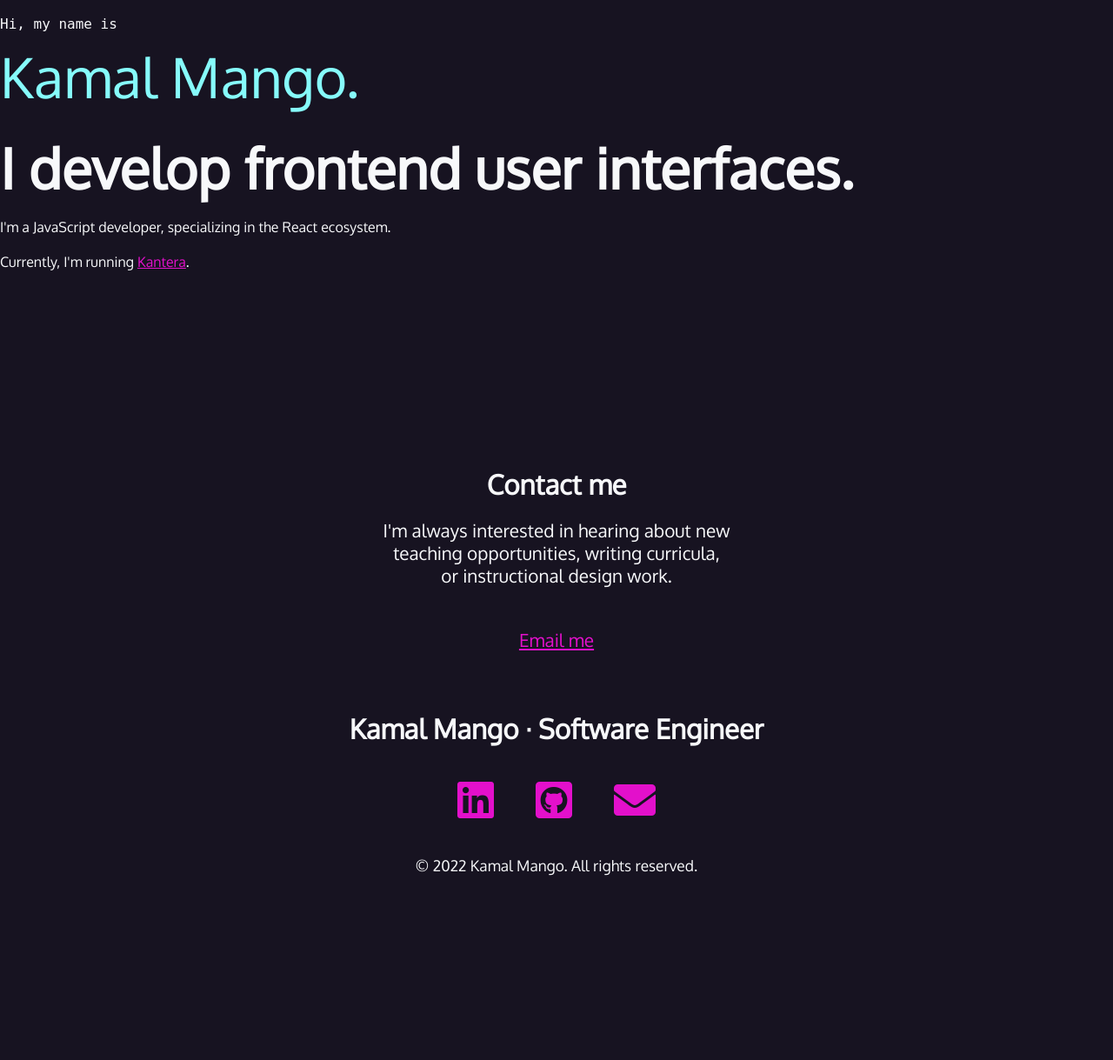
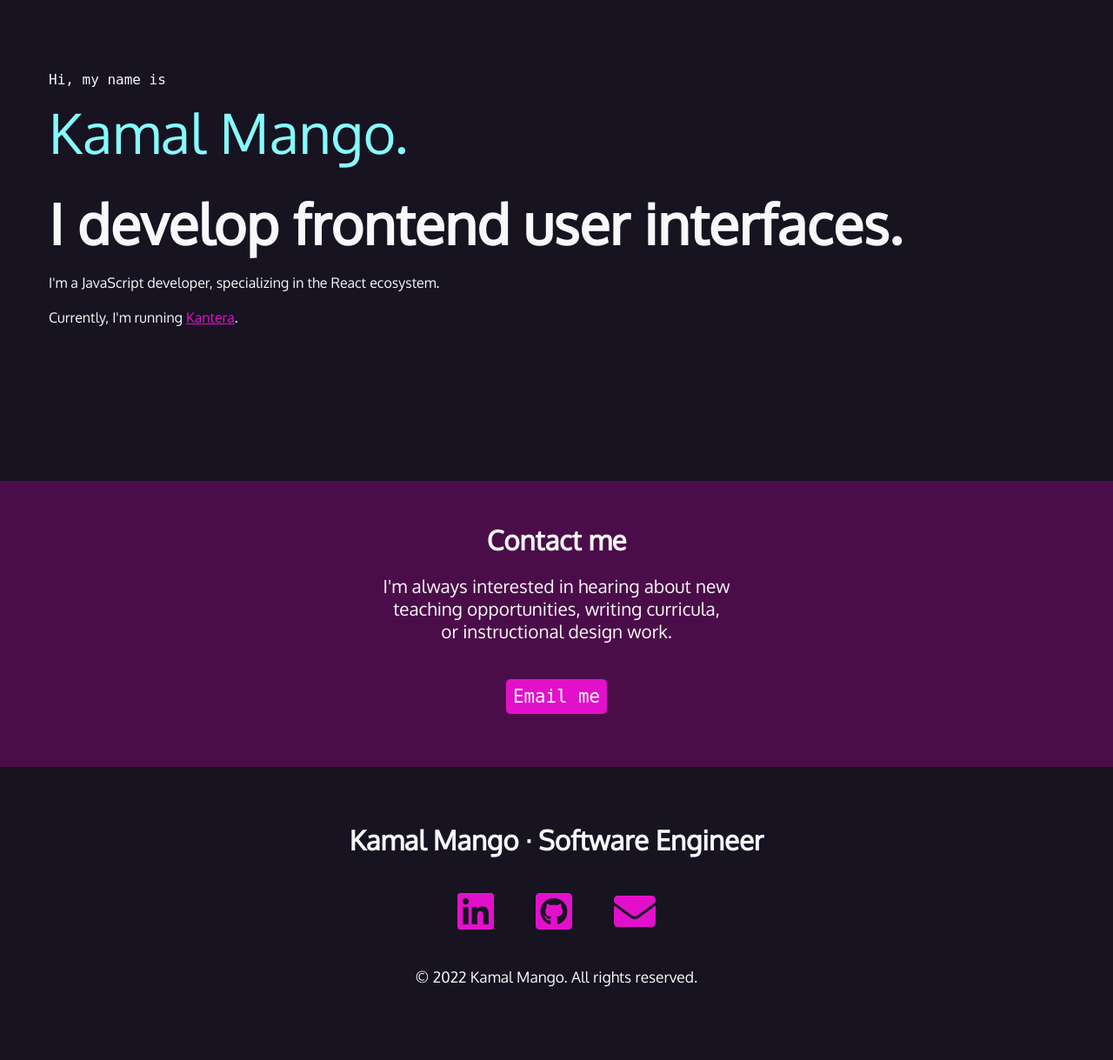
Before and after one commit to kamalmango/portfolio, a PHP site: page / in a window 1280 px wide. Shown: the part 67-1286 px from the top of the page at 87% size. Before the commit the page ends 1074 px from the top, so only its background shows below. Run offline with PHP 8.4, Linux system fonts and the light colour scheme; some web fonts are replaced.

Commit message:
fix styling

```diff
--- a/css/style.css
+++ b/css/style.css
@@ -42,9 +42,17 @@ a:hover {
   color: var(--hotmag);
   text-decoration: none;
 }
+
+/* background color divs */
+.section-plum {
+  background-color: var(--plum);
+}
+
 /* intro styles */
 #intro {
-  padding-bottom: 10rem;
+  padding: 4rem 1rem 10rem 1rem;
+  max-width: 1200px;
+  margin: 0 auto;
 }
 
 #intro p {
@@ -130,6 +138,8 @@ nav [class*="fa-"]:hover {
   color: white;
   padding: 0.5rem;
   border-radius: 5px;
+  font-family: var(--mono);
+  text-decoration: none;
 }
 
 .button:hover {
@@ -139,6 +149,7 @@ nav [class*="fa-"]:hover {
 /* footer section */
 footer {
     text-align: center;
+    padding: 4rem 0;
 }
 footer ul {
     list-style-type: none;
--- a/index.html
+++ b/index.html
@@ -51,13 +51,15 @@
   </section>
 
   <!-- contact -->
+  <div class="section-plum">
     <section id="contact">
       <h2>Contact me</h2>
       <p>
         I'm always interested in hearing about new teaching opportunities, writing curricula, or instructional design work.
       </p>
-    <p><a href="mailto:kamal.mango7@gmail.com">Email me</a></p>
+      <p><a href="mailto:kamal.mango7@gmail.com" class="button">Email me</a></p>
     </section>
+  </div>
 
   <!-- footer -->
   <footer>
```
Lines whose indentation alone changed are shown as unchanged.
